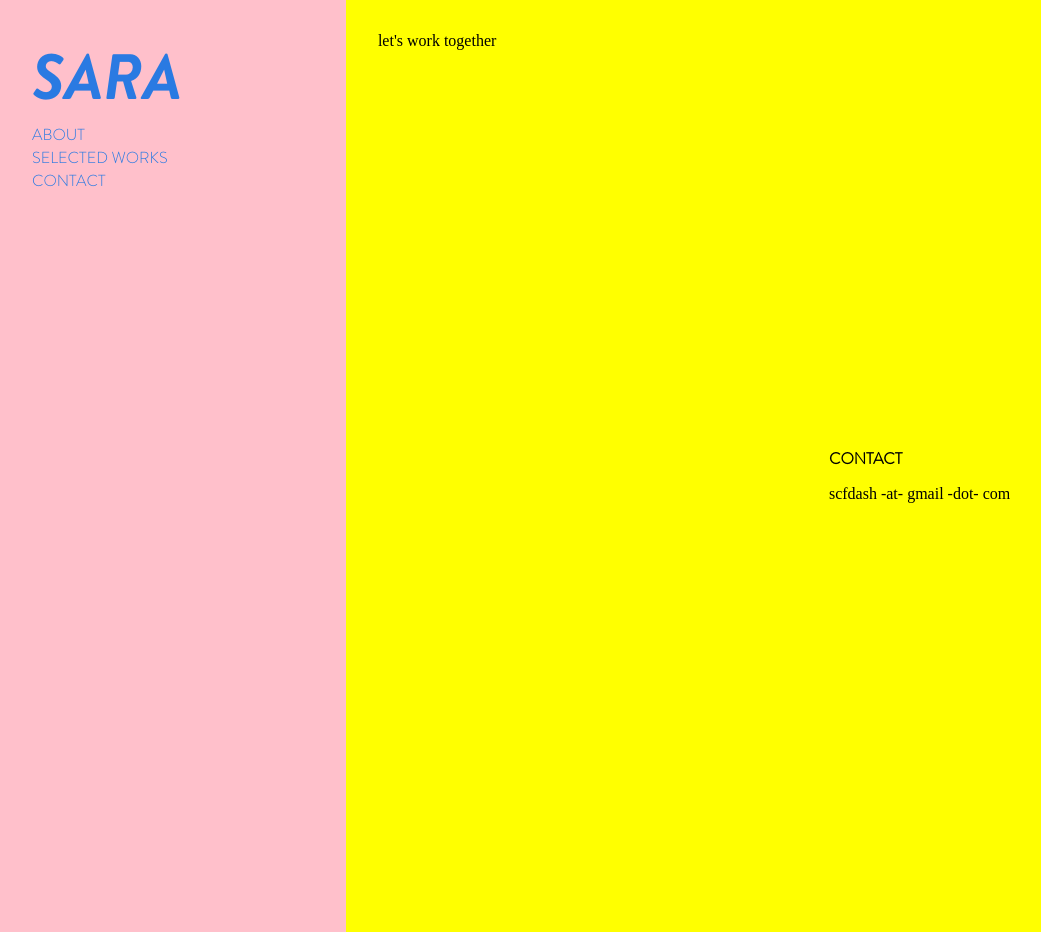
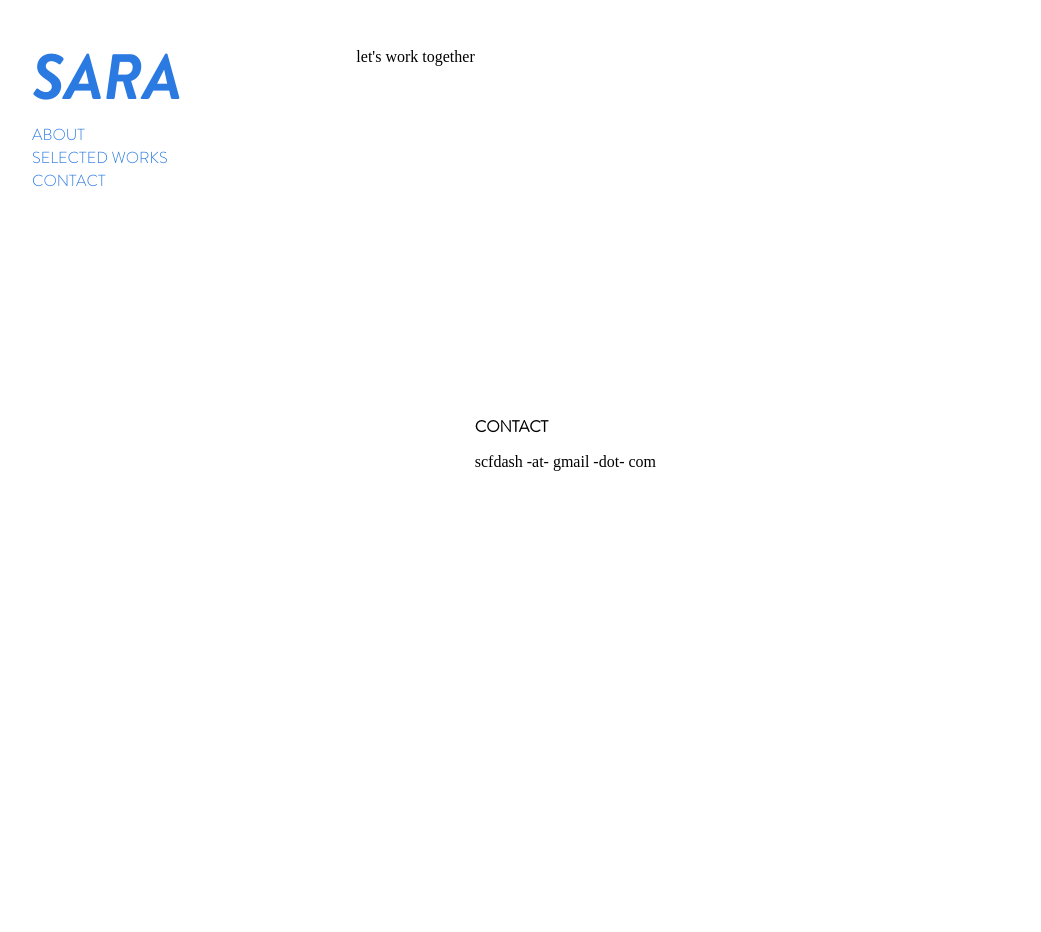
Before and after one commit to swizco/swizco.github.io, a Jekyll site: the page built from contact.html, in a window 1280 px wide. Shown: the whole page, without its empty margins (0-1041 px from the left). Built offline with Jekyll 4.4.1, drawn with Linux system fonts in a browser that asks for light colours; after the commit the page ends 900 px from its top, so only the background shows below that.

Commit message:
new assets.

```diff
--- a/_config.yml
+++ b/_config.yml
@@ -11,6 +11,7 @@
 description: Portfolio
 baseurl: "" # the subpath of your site, e.g. /blog
 url: "http://swizco.github.io" # the base hostname & protocol for your site
+# url: "http://localhost:4000"
 twitter_username: swizco
 github_username:  swizco
 permalink: /projects/:title
--- a/_sass/_base.scss
+++ b/_sass/_base.scss
@@ -21,6 +21,7 @@
 }
 
 .name-heading {
+  margin-top: 2rem;
   font-size: 4rem;
   font-family: 'Brandon Grotesque Bold Italic', sans-serif;
 }
@@ -179,17 +180,21 @@
 }
 
 .project-content {
-  background-color: lightgrey;
-  flex: 4;
+//  background-color: lightgrey;
+  flex: 8;
   display: flex;
   height: 80%;
   align-items: center;
   flex-direction: row;
 }
 
+.indented {
+    margin-top: 3rem;
+    margin-left: 8rem;
+  }
+
 .proj-column {
-  width: 50%;
-  height: 100%;
+
 }
 
 .left-column {
@@ -197,15 +202,18 @@
   display: flex;
   flex-direction: column;
   align-items: center;
+  height: 100%;
+  width: 60%;
 
   img {
     margin: 1rem;
-    width: 250px;
-    height: 300px;
+    width: 90%;
   }
 }
 
 .right-column {
+  width: 40%;
+  height: 100%;
   .proj-info {
     padding: 2rem;
     margin-top: 40%;
--- a/_sass/_layout.scss
+++ b/_sass/_layout.scss
@@ -1,16 +1,15 @@
 .page-content {
     height: 100%;
-    background-color: yellow;
+//    background-color: yellow;
     width: 100%;
-    padding: 2rem 0 0 2rem;
 }
 
 .nav-wrapper {
     position: relative;
     height: 100%;
-    background-color: pink;
-    width: 400px;
-    padding: 2rem 2rem 0 2rem;
+//    background-color: pink;
+    width: 200px;
+    padding: 0 2rem;
 
     .home-page {
         visibility: hidden;
--- a/contact.html
+++ b/contact.html
@@ -2,7 +2,7 @@
 layout: page
 ---
 <div class="proj-column">
-	let's work together
+	<p class="indented">let's work together</p>
 </div>
 
 <div class="proj-column about-column">
```
Also changed, not shown: _posts/06-16-2016-proj-3.md (+1 -1 lines), about.md (+1 -1 lines), 1 other file. Lines whose indentation alone changed are shown as unchanged.
